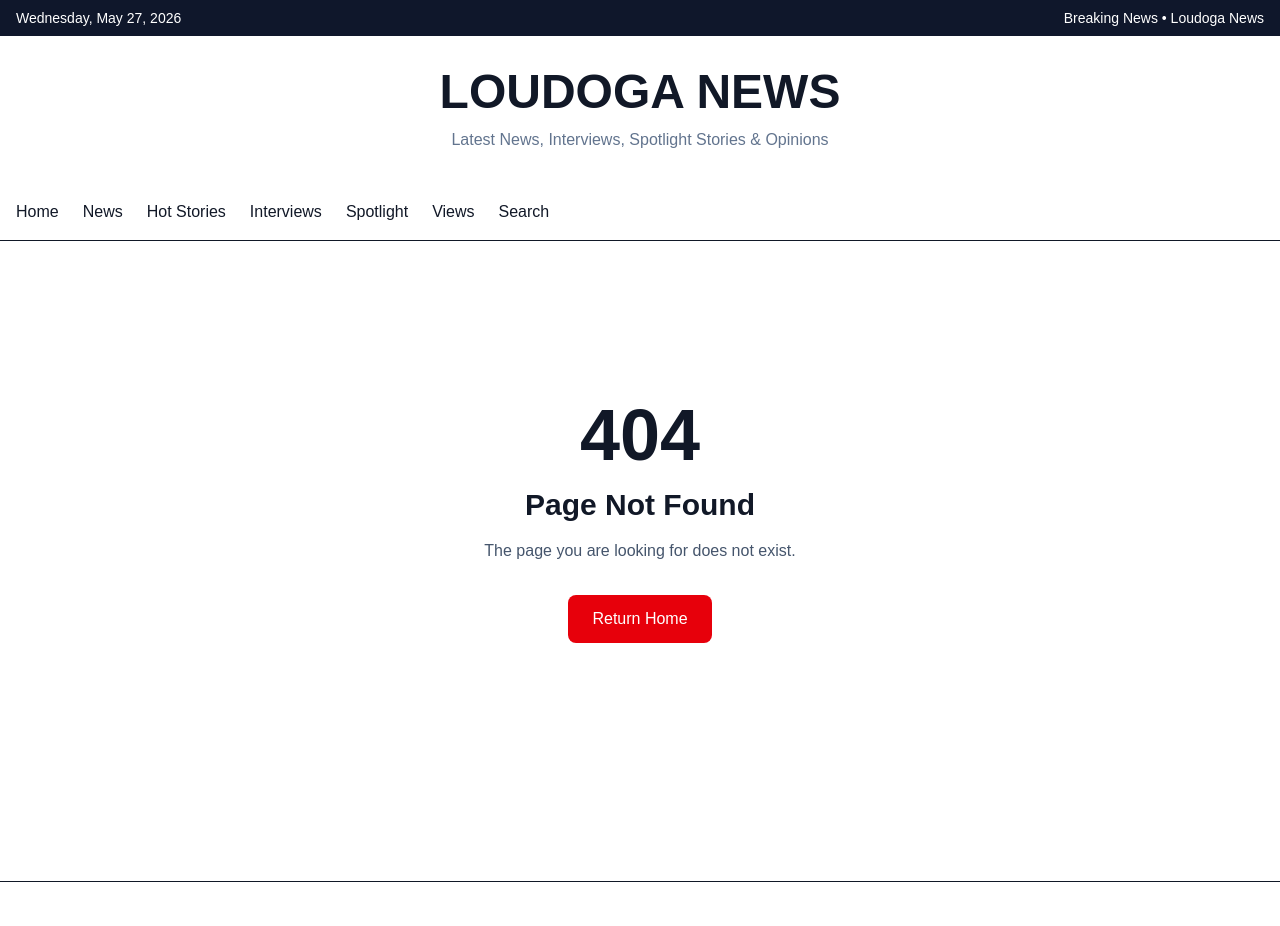
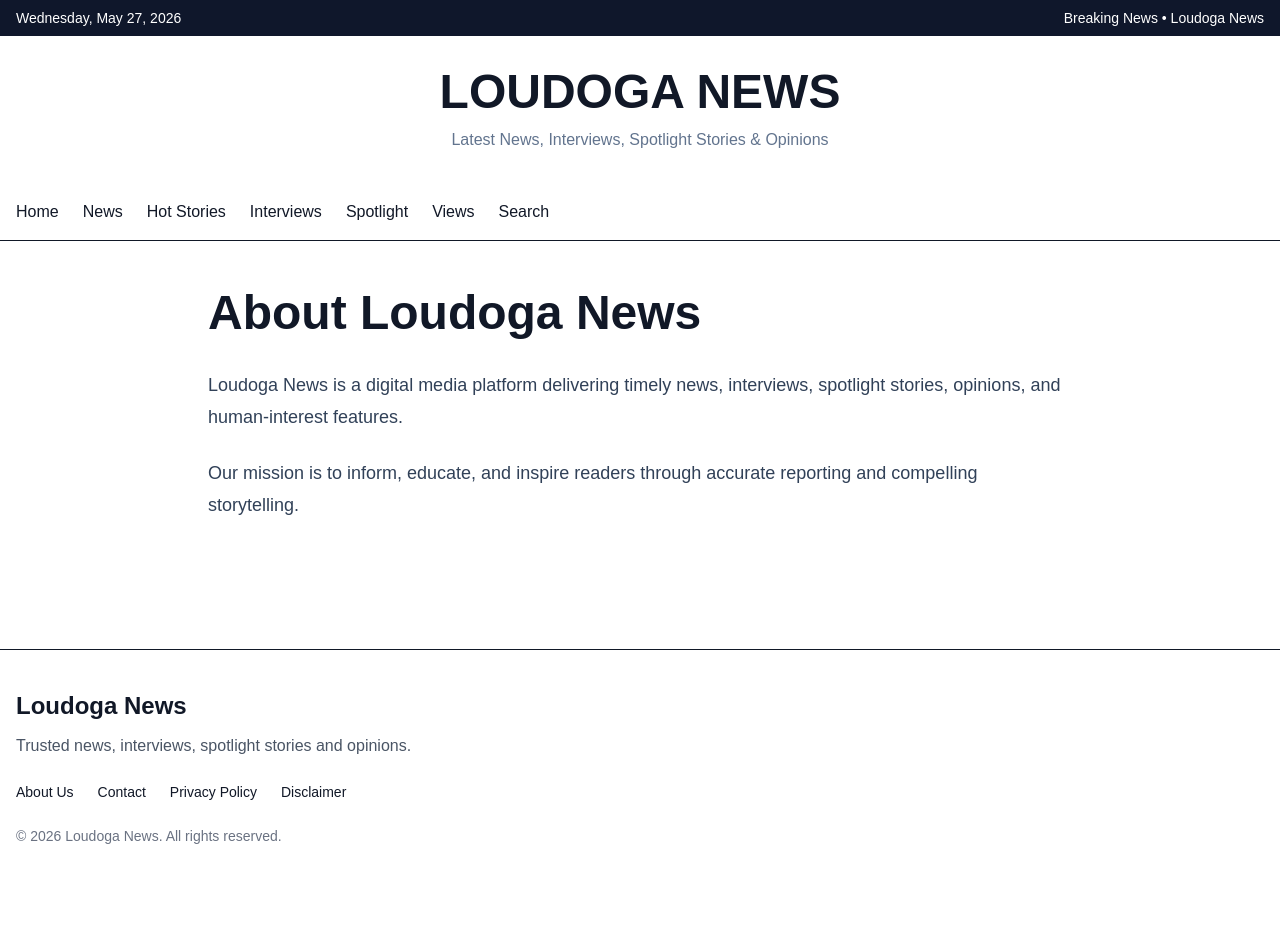
Before and after one commit to cemmanzy/loudoga-news, a Next.js app: page /about in a window 1280 px wide. Before the commit this address had no page. Shown: the top 926 px of the page. After the commit the page ends 886 px from the top, so only its background shows below. Built offline with nearby package versions, Linux system fonts and the light colour scheme.

Commit message:
Add legal pages and footer links

```diff
--- /dev/null
+++ b/src/app/about/page.tsx
@@ -0,0 +1,20 @@
+export default function AboutPage() {
+  return (
+    <main className="max-w-4xl mx-auto px-4 py-12">
+      <h1 className="text-5xl font-black mb-8">
+        About Loudoga News
+      </h1>
+
+      <p className="text-lg text-slate-700 leading-8">
+        Loudoga News is a digital media platform delivering
+        timely news, interviews, spotlight stories, opinions,
+        and human-interest features.
+      </p>
+
+      <p className="mt-6 text-lg text-slate-700 leading-8">
+        Our mission is to inform, educate, and inspire readers
+        through accurate reporting and compelling storytelling.
+      </p>
+    </main>
+  );
+}
--- /dev/null
+++ b/src/app/contact/page.tsx
@@ -0,0 +1,18 @@
+export default function ContactPage() {
+  return (
+    <main className="max-w-4xl mx-auto px-4 py-12">
+      <h1 className="text-5xl font-black mb-8">
+        Contact Us
+      </h1>
+
+      <p className="text-lg text-slate-700">
+        For news tips, partnerships, corrections, or general
+        enquiries, contact us at:
+      </p>
+
+      <p className="mt-6 text-xl font-semibold">
+        editor@loudoganews.com
+      </p>
+    </main>
+  );
+}
--- /dev/null
+++ b/src/app/disclaimer/page.tsx
@@ -0,0 +1,20 @@
+export default function DisclaimerPage() {
+  return (
+    <main className="max-w-4xl mx-auto px-4 py-12">
+      <h1 className="text-5xl font-black mb-8">
+        Disclaimer
+      </h1>
+
+      <p className="text-lg text-slate-700 leading-8">
+        The information published on Loudoga News is for
+        general informational purposes only.
+      </p>
+
+      <p className="mt-6 text-lg text-slate-700 leading-8">
+        While we strive for accuracy, we make no warranties
+        regarding completeness, reliability, or accuracy of
+        any information published on this website.
+      </p>
+    </main>
+  );
+}
--- /dev/null
+++ b/src/app/privacy-policy/page.tsx
@@ -0,0 +1,20 @@
+export default function PrivacyPolicyPage() {
+  return (
+    <main className="max-w-4xl mx-auto px-4 py-12">
+      <h1 className="text-5xl font-black mb-8">
+        Privacy Policy
+      </h1>
+
+      <p className="text-lg text-slate-700 leading-8">
+        Loudoga News respects your privacy and is committed
+        to protecting your personal information.
+      </p>
+
+      <p className="mt-6 text-lg text-slate-700 leading-8">
+        We may collect information such as browser data,
+        analytics information, and newsletter subscriptions
+        to improve our services.
+      </p>
+    </main>
+  );
+}
--- a/src/components/layout/Footer.tsx
+++ b/src/components/layout/Footer.tsx
@@ -1,3 +1,4 @@
+import Link from "next/link";
 import Container from "@/components/shared/Container";
 
 export default function Footer() {
@@ -14,8 +15,39 @@ export default function Footer() {
             spotlight stories and opinions.
           </p>
 
+          <div className="mt-6 flex flex-wrap gap-6 text-sm">
+            <Link
+              href="/about"
+              className="hover:text-red-600"
+            >
+              About Us
+            </Link>
+
+            <Link
+              href="/contact"
+              className="hover:text-red-600"
+            >
+              Contact
+            </Link>
+
+            <Link
+              href="/privacy-policy"
+              className="hover:text-red-600"
+            >
+              Privacy Policy
+            </Link>
+
+            <Link
+              href="/disclaimer"
+              className="hover:text-red-600"
+            >
+              Disclaimer
+            </Link>
+          </div>
+
           <p className="mt-6 text-sm text-gray-500">
             © {new Date().getFullYear()} Loudoga News.
+            All rights reserved.
           </p>
         </div>
       </Container>
```
